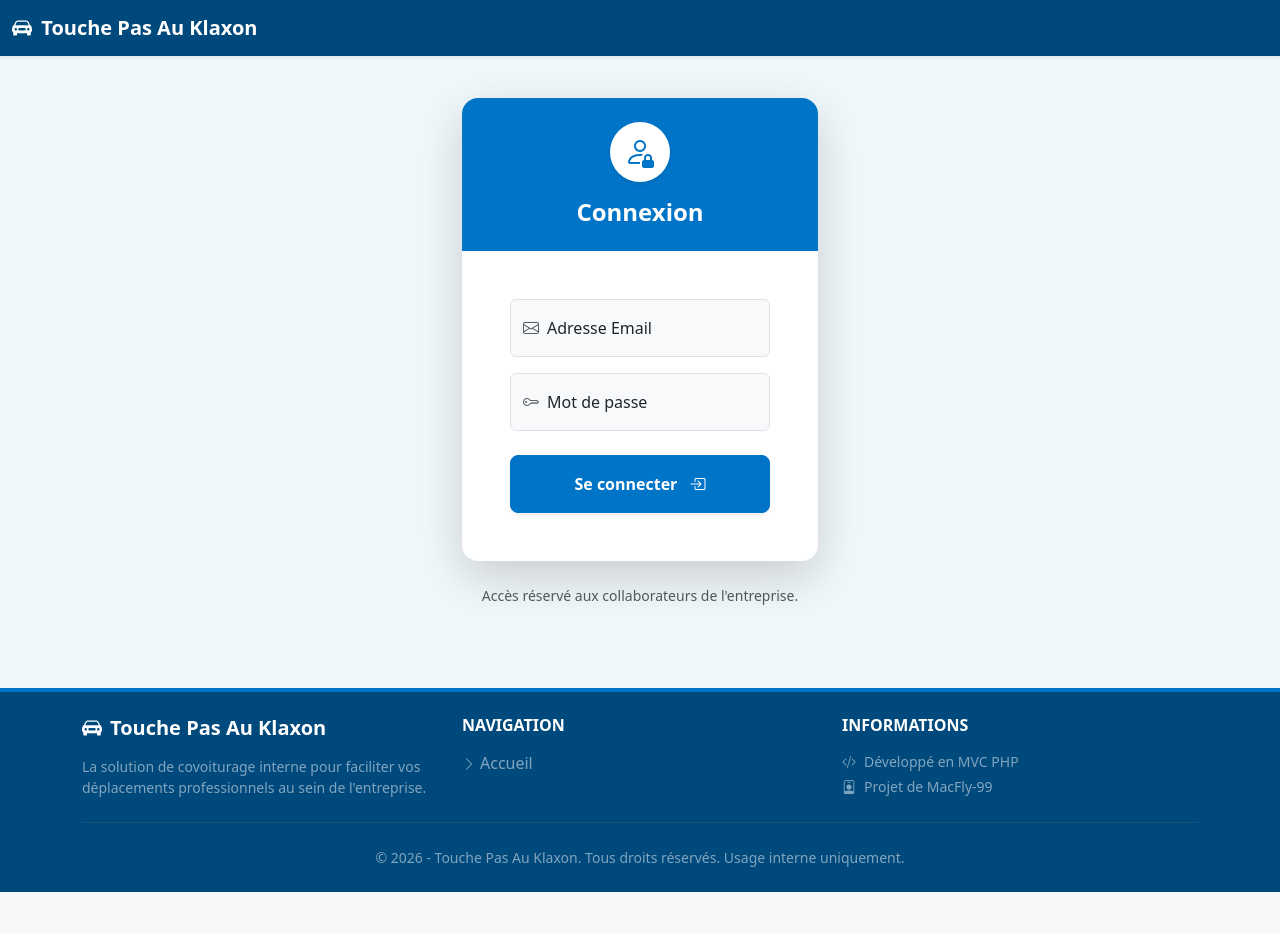
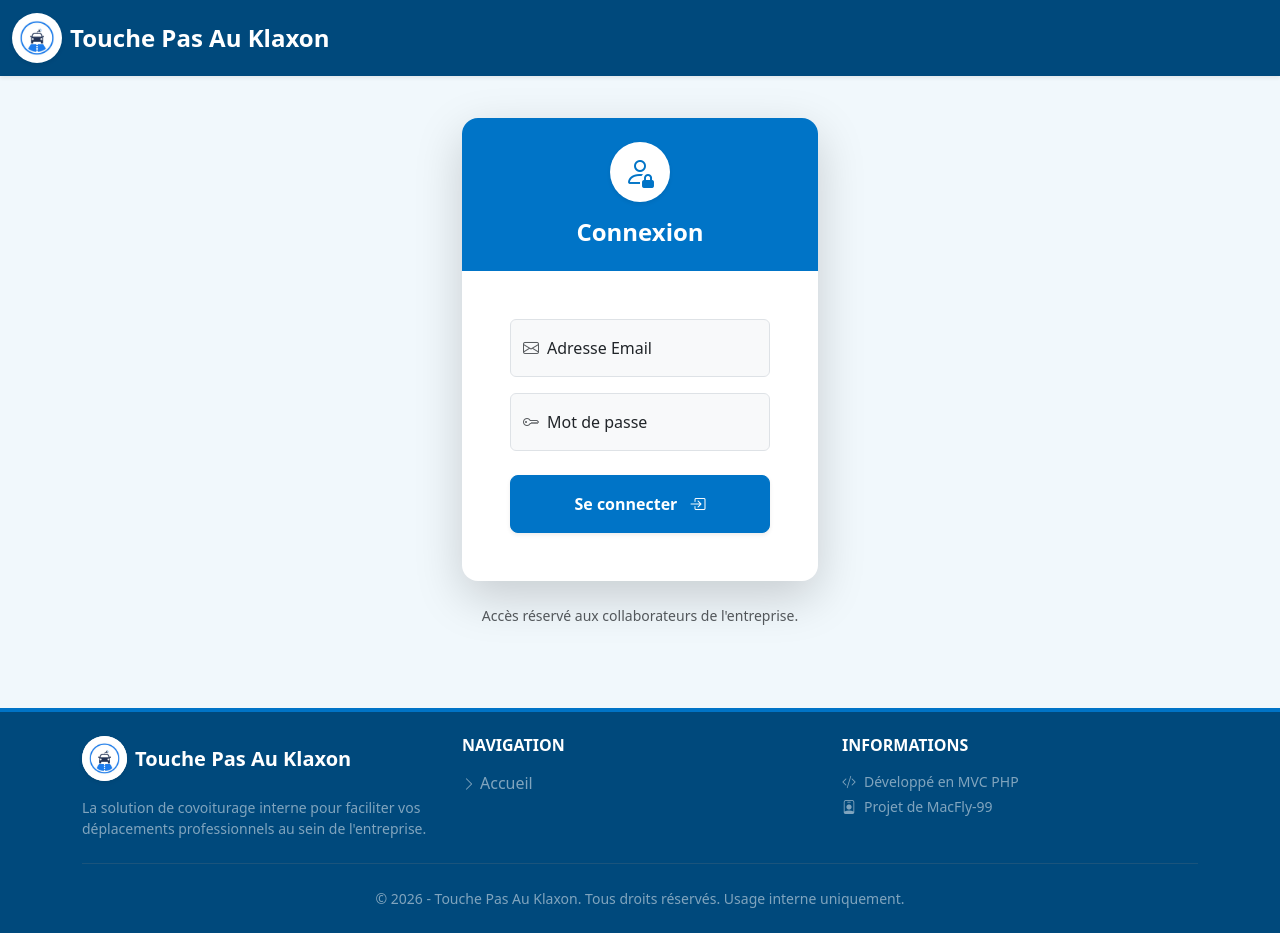
Before and after one commit to MacFly-99/Touche_Pas_Au_Klaxon, a PHP site: page /covoiturage/ in a window 1280 px wide. Before the commit the page ends 892 px from the top, so only its background shows below. Run offline with PHP 8.4, Linux system fonts and the light colour scheme.

Commit message:
Create and implement a logo

```diff
--- a/app/Views/layout/footer.php
+++ b/app/Views/layout/footer.php
@@ -5,8 +5,11 @@
         <div class="row">
             <!-- Colonne 1 : Logo / Présentation -->
             <div class="col-md-4 mb-3 mb-md-0">
-                <h5 class="text-white fw-bold mb-3">
-                    <i class="bi bi-car-front-fill me-2"></i>Touche Pas Au Klaxon
+                <h5 class="text-white fw-bold mb-3 d-flex align-items-center">
+                    <div class="bg-white rounded-circle d-flex align-items-center justify-content-center me-2 shadow-sm" style="width: 45px; height: 45px; overflow: hidden;">
+                        <img src="<?= BASE_URL ?>/assets/img/Logo.jpg" alt="Logo" style="width: 100%; height: 100%; object-fit: cover;">
+                    </div>
+                    Touche Pas Au Klaxon
                 </h5>
                 <p class="text-white-50 small mb-0">
                     La solution de covoiturage interne pour faciliter vos déplacements professionnels au sein de l'entreprise.
--- a/app/Views/layout/header.php
+++ b/app/Views/layout/header.php
@@ -4,8 +4,12 @@
     <meta charset="UTF-8">
     <meta name="viewport" content="width=device-width, initial-scale=1.0">
     <title>Touche Pas Au Klaxon</title>
+    <link rel="icon" type="image/jpeg" href="<?= BASE_URL ?>/assets/img/Logo.jpg">
+
     <link href="https://cdn.jsdelivr.net/npm/bootstrap@5.3.0/dist/css/bootstrap.min.css" rel="stylesheet">
+    <!-- Bootstrap Icons -->
     <link rel="stylesheet" href="https://cdn.jsdelivr.net/npm/bootstrap-icons@1.11.1/font/bootstrap-icons.css">
+
     <style>
         :root {
             --bs-primary: #0074c7;
@@ -31,13 +35,7 @@
             background-color: #00497c !important;
         }
         body {
-            display: flex;
-            flex-direction: column;
-            min-height: 100vh;
             background-color: #f1f8fc;
-        }
-        body > .container {
-            flex: 1;
         }
         .bg-primary {
             background-color: #0074c7 !important;
@@ -48,6 +46,7 @@
         .text-primary {
             color: #0074c7 !important;
         }
+        /* Effet de survol pour les cartes */
         .hover-card {
             transition: transform 0.2s ease-in-out, box-shadow 0.2s ease-in-out;
             cursor: pointer;
@@ -56,22 +55,32 @@
             transform: translateY(-5px);
             box-shadow: 0 .5rem 1rem rgba(0,0,0,.15) !important;
         }
+        /* Footer fixe en bas */
+        body {
+            display: flex;
+            flex-direction: column;
+            min-height: 100vh;
+        }
+        body > .container {
+            flex: 1;
+        }
     </style>
 </head>
 <body>
-    <nav class="navbar navbar-expand-lg navbar-dark shadow-sm" style="background-color: #00497c;">
+<nav class="navbar navbar-expand-lg navbar-dark shadow-sm" style="background-color: #00497c;">
     <div class="container-fluid">
-        <!-- Logo / Marque -->
-        <a class="navbar-brand fw-bold" href="<?= BASE_URL ?>/">
-            <i class="bi bi-car-front-fill me-1"></i> Touche Pas Au Klaxon
+        <!-- LOGO ET MARQUE -->
+         <a class="navbar-brand fw-bold fs-4 d-flex align-items-center" href="<?= BASE_URL ?>/">
+            <img src="<?= BASE_URL ?>/assets/img/Logo.jpg" alt="Logo" height="50" width="50" class="me-2 rounded-circle shadow-sm" style="object-fit: cover;">
+            Touche Pas Au Klaxon
         </a>
 
-        <!-- Bouton Burger (visible uniquement sur mobile) -->
+        <!-- Bouton Burger (mobile) -->
         <button class="navbar-toggler border-0" type="button" data-bs-toggle="collapse" data-bs-target="#navbarContent" aria-controls="navbarContent" aria-expanded="false" aria-label="Toggle navigation">
             <span class="navbar-toggler-icon"></span>
         </button>
 
-        <!-- Contenu de la navbar (qui se cache sur mobile) -->
+        <!-- Contenu de la navbar -->
         <div class="collapse navbar-collapse" id="navbarContent">
             <ul class="navbar-nav ms-auto align-items-center gap-2 mt-3 mt-lg-0">
                 <?php if (isset($_SESSION['user'])): ?>
@@ -88,8 +97,8 @@
                         </li>
                     <?php else: ?>
                         <!-- Menu Utilisateur -->
-                        <li class="nav-item">
-                            <a href="<?= BASE_URL ?>/trip/create" class="btn btn-success w-100 fw-bold shadow-sm py-2">
+                        <li class="nav-item w-100 text-center text-lg-start w-lg-auto">
+                            <a href="<?= BASE_URL ?>/trip/create" class="btn btn-success fw-bold shadow-sm py-2 px-3 w-100">
                                 <i class="bi bi-plus-circle-fill me-2"></i> Proposer un trajet
                             </a>
                         </li>
@@ -102,7 +111,7 @@
 
                     <!-- Bouton Déconnexion -->
                     <li class="nav-item w-100 text-center mt-2 mt-lg-0 w-auto">
-                        <a href="<?= BASE_URL ?>/auth/logout" class="btn btn-danger btn-sm px-4">
+                        <a href="<?= BASE_URL ?>/auth/logout" class="btn btn-danger px-4">
                             <i class="bi bi-box-arrow-right me-1"></i> Déconnexion
                         </a>
                     </li>
```
Also changed, not shown: public/assets/img/Logo.jpg (added).
